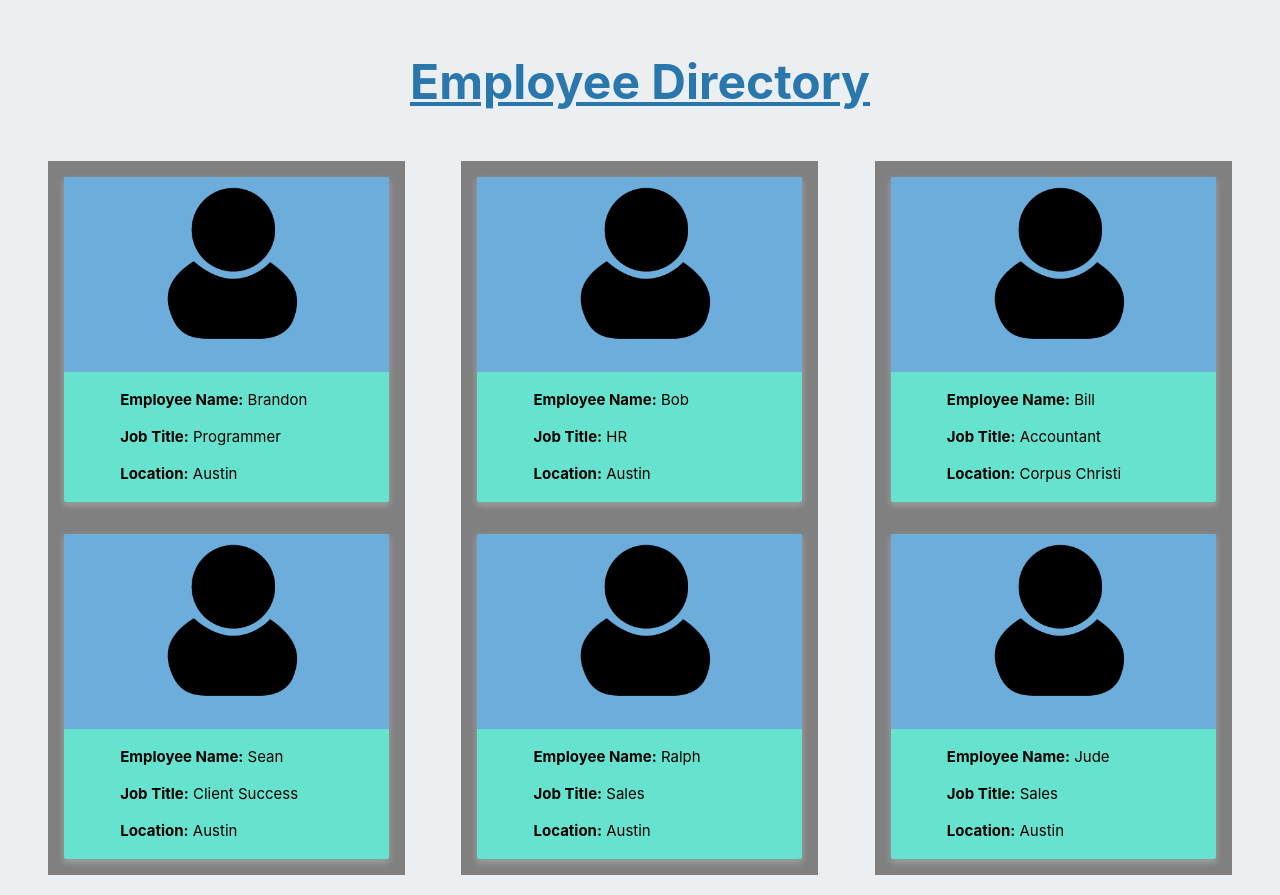
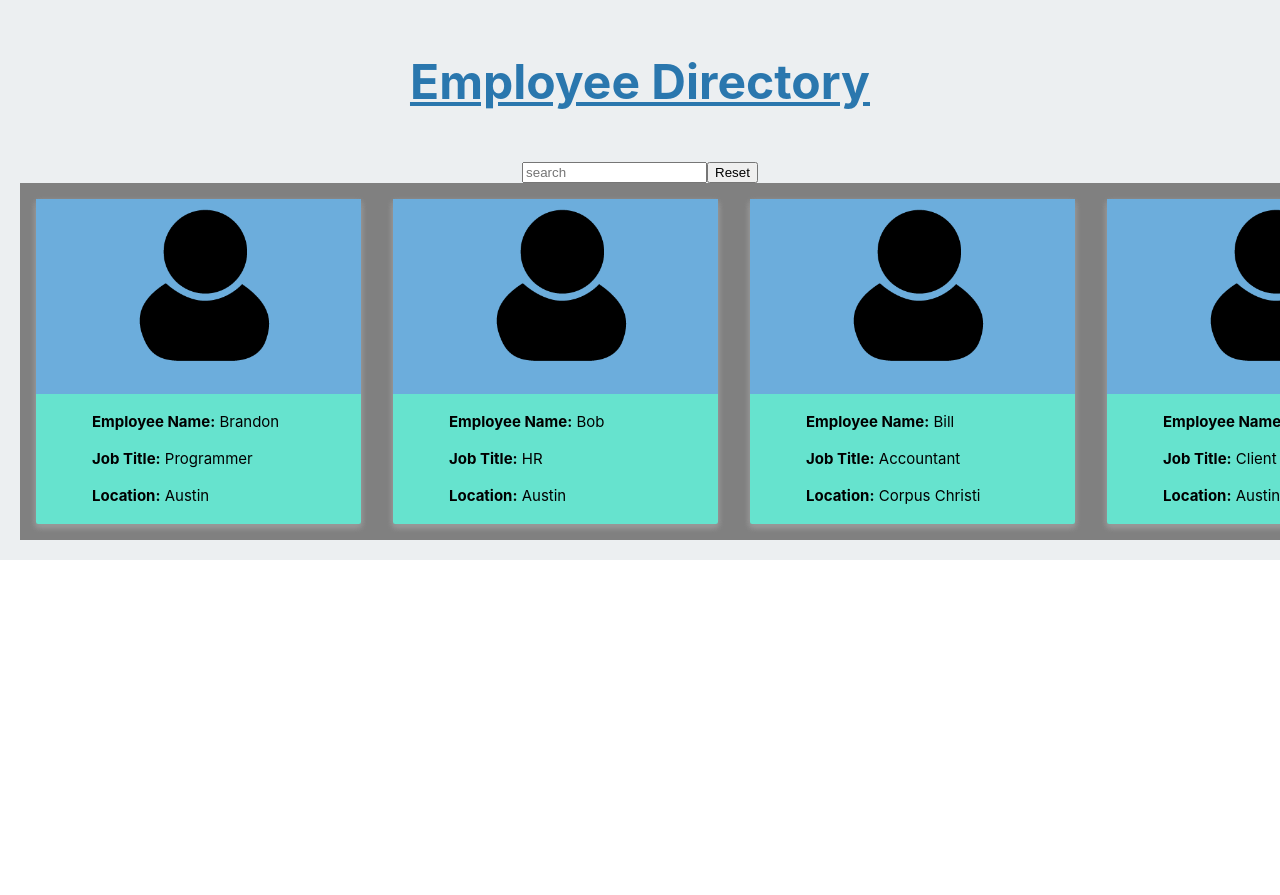
Before and after one commit to bcermak/ReactEmployeeDirectory, a React (Create React App) app: page / in a window 1280 px wide. After the commit the page ends 800 px from the top, so only its background shows below. Built offline with nearby package versions, Linux system fonts and the light colour scheme.

Commit message:
got search working

```diff
--- a/package.json
+++ b/package.json
@@ -10,6 +10,8 @@
     "react": "^17.0.1",
     "react-dom": "^17.0.1",
     "react-scripts": "^4.0.0",
+    "react-strap": "0.0.1",
+    "reactstrap": "^8.7.1",
     "web-vitals": "^0.2.4"
   },
   "scripts": {
--- a/src/App.js
+++ b/src/App.js
@@ -3,26 +3,48 @@ import EmployeeCard from './components/EmployeeCard/index';
 import employees from "./employees.json";
 import Wrapper from "./components/Wrapper";
 import Title from "./components/Title";
+import {Button, FormGroup, Label, Input } from 'reactstrap';
+
+
+
 
 class App extends Component {
 
   state = {
-    employees
+    employees,
+    empSearch: ""
   };
 
-  removeEmployee= id => {
-    const employees = this.state.employees.filter(employee => employee.id !== id)
-    this.setState({ employees });
-  };
+handleSearch = (event) => {
+  const results = employees.filter(employee=>employee.name==event.target.value);
+  console.log(results);
+  // if(this.state.employees.length === 1) {
+    this.setState({
+      employees: results
+    })
+  // }
+
+}
+
+handleReset = () => {
+  this.setState({
+    employees: employees
+  })
+}
 
   render() {
     return (
       <Wrapper>
         <Title>Employee Directory</Title>
 
+        <FormGroup>
+        <Label for="searchbar" hidden></Label>
+        <Input type="text" name="searchbar" id="searchbar" placeholder="search" onChange={this.handleSearch}/>
+        <Button color="primary" onClick={this.handleReset}>Reset</Button>
+        </FormGroup>
+        <div style={{display:"flex"}}>
         {this.state.employees.map(employee => (
           <EmployeeCard
-            removeEmployee={this.removeEmployee}
             id={employee.id}
             key={employee.id}
             name={employee.name}
@@ -30,7 +52,7 @@ class App extends Component {
             location={employee.location}
           />
         ))}
-
+        </div>
       </Wrapper>
     );
   }
```
Also changed, not shown: 1 other file (tests, documents, lock files or other folders).
